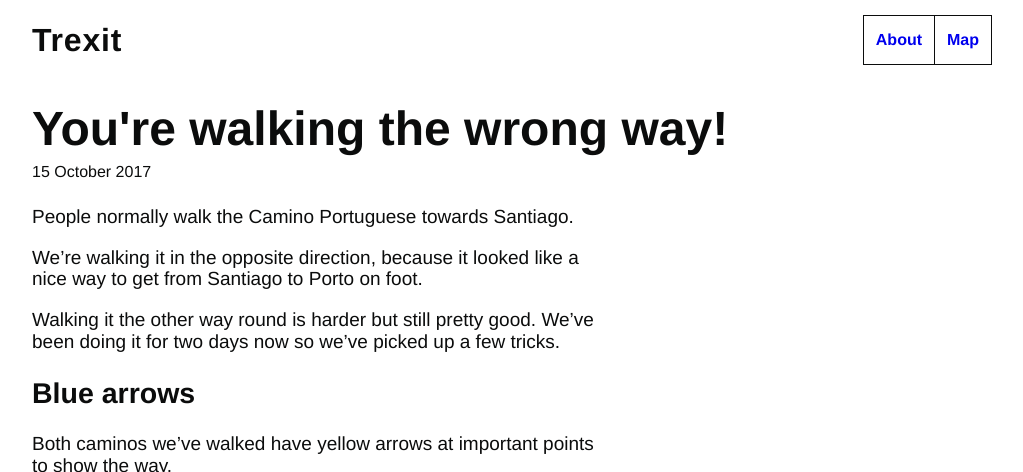
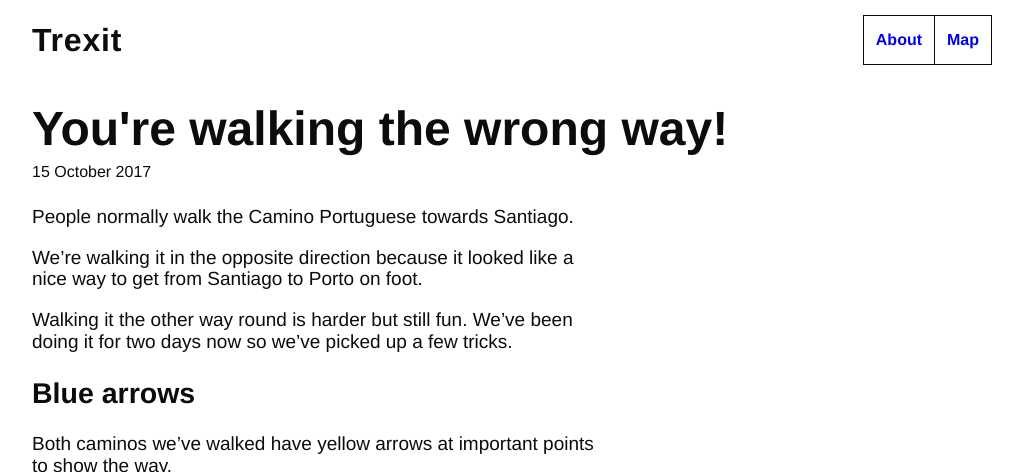
Before and after one commit to tombye/trexit, a Jekyll site: the page built from _posts/2017-10-15-walking-the-wrong-way.markdown, in a window 1280 px wide and 900 px high, cut to the strip 0-472 px from the top of the window. Shown: the whole strip, without its empty margins (128-1151 px from the left). Built offline with Jekyll 4.4.1, drawn with Linux system fonts in a browser that asks for light colours.

Commit message:
Update 2017-10-15-walking-the-wrong-way.markdown

```diff
--- a/_posts/2017-10-15-walking-the-wrong-way.markdown
+++ b/_posts/2017-10-15-walking-the-wrong-way.markdown
@@ -7,9 +7,9 @@ categories: jekyll update
 
 People normally walk the Camino Portuguese towards Santiago.
 
-We're walking it in the opposite direction, because it looked like a nice way to get from Santiago to Porto on foot.
+We're walking it in the opposite direction because it looked like a nice way to get from Santiago to Porto on foot.
 
-Walking it the other way round is harder but still pretty good. We've been doing it for two days now so we've picked up a few tricks.
+Walking it the other way round is harder but still fun. We've been doing it for two days now so we've picked up a few tricks.
 
 ## Blue arrows
 
```
